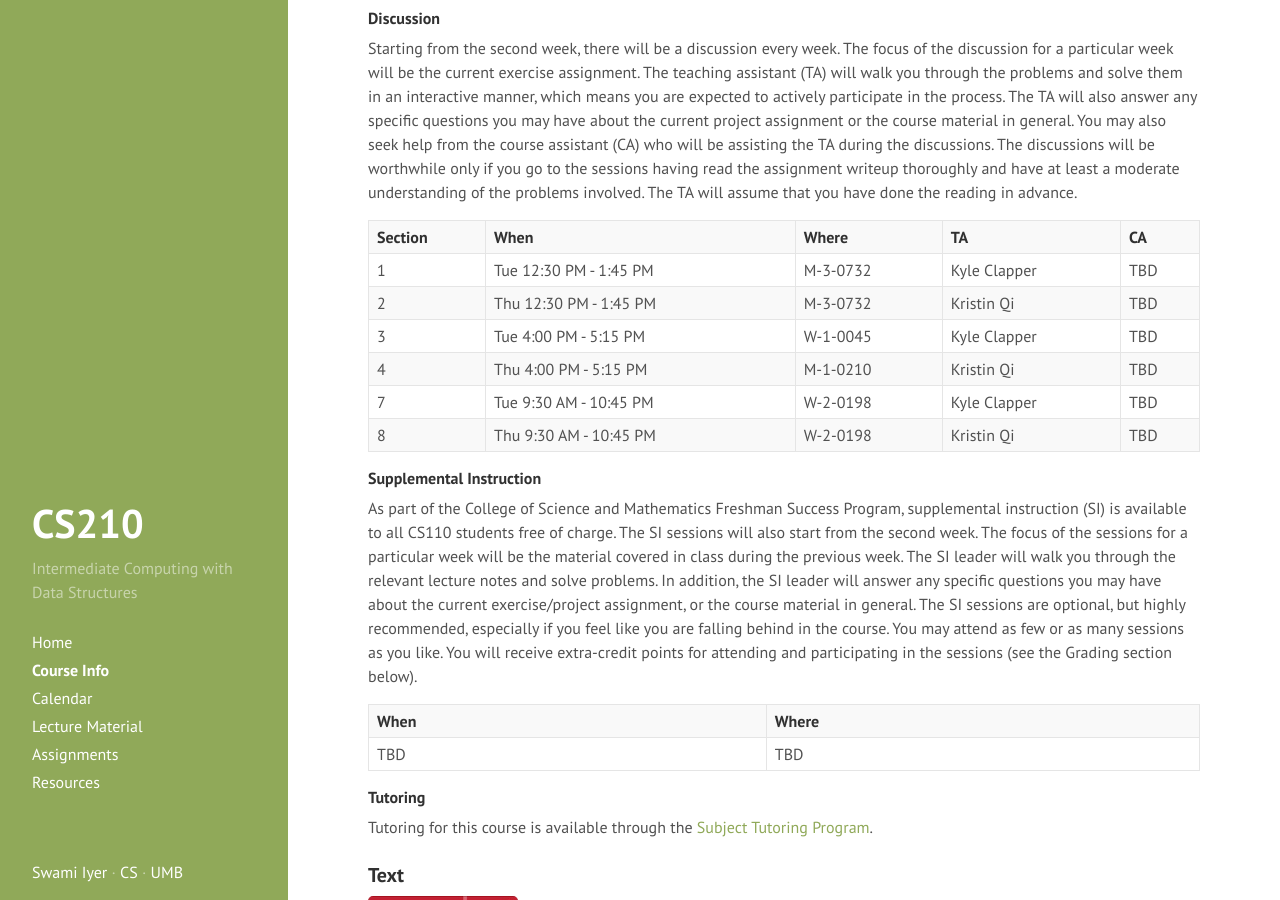
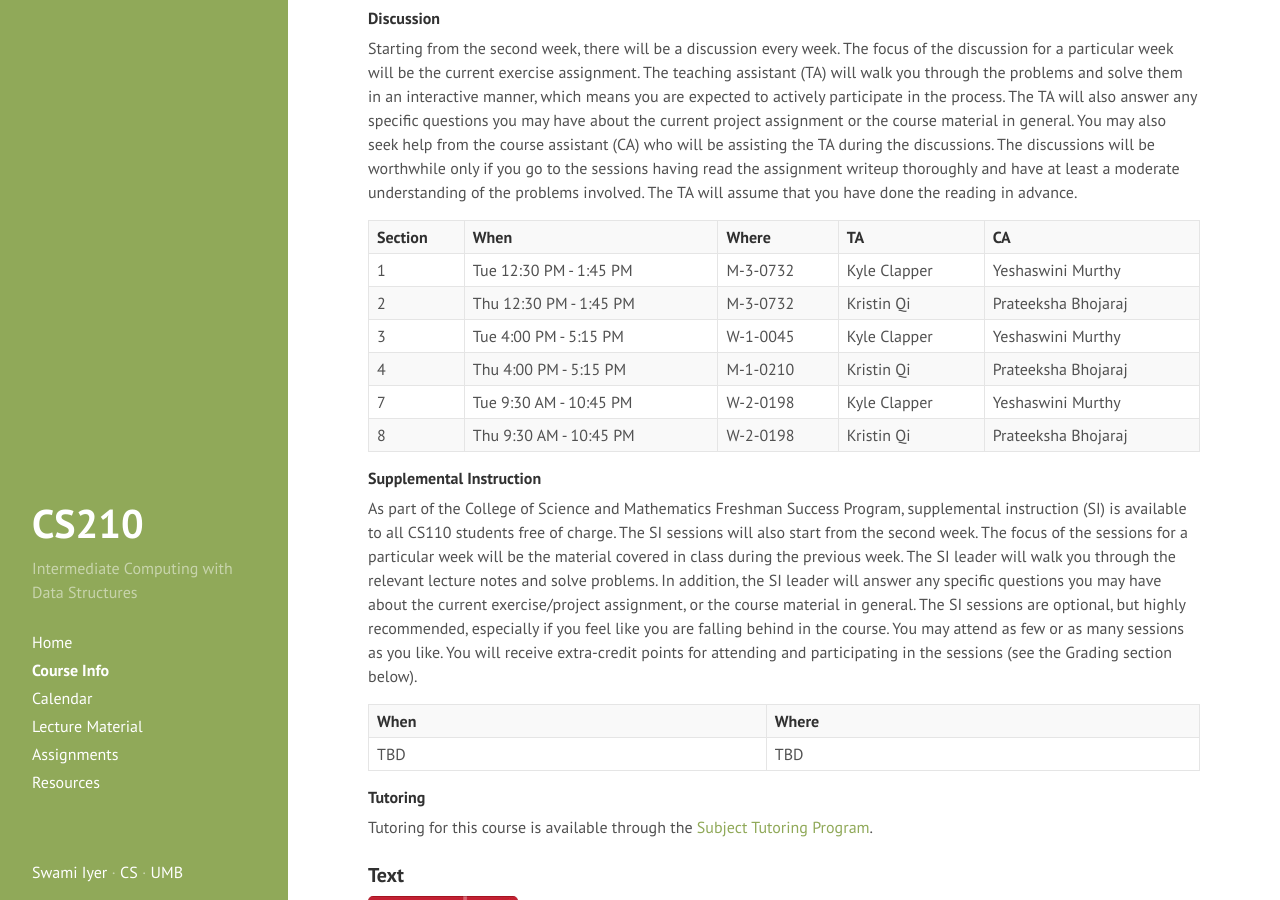
Before and after one commit to swamiiyer/swamiiyer.github.io, a Jekyll site: the page built from _pages/cs210/course_info.md, in a window 1280 px wide and 900 px high, scrolled down 1138 px. Built offline with Jekyll 4.4.1, drawn with Linux system fonts in a browser that asks for light colours.

Commit message:
minor changes

```diff
--- a/_pages/cs210/course_info.md
+++ b/_pages/cs210/course_info.md
@@ -37,12 +37,12 @@ We will have two lectures per week, during which I will present the material fro
 Starting from the second week, there will be a discussion every week. The focus of the discussion for a particular week will be the current exercise assignment. The teaching assistant (TA) will walk you through the problems and solve them in an interactive manner, which means you are expected to actively participate in the process. The TA will also answer any specific questions you may have about the current project assignment or the course material in general. You may also seek help from the course assistant (CA) who will be assisting the TA during the discussions. The discussions will be worthwhile only if you go to the sessions having read the assignment writeup thoroughly and have at least a moderate understanding of the problems involved. The TA will assume that you have done the reading in advance.
 
 | **Section** | **When** | **Where** | **TA** | **CA** |
-1 | Tue 12:30 PM - 1:45 PM | M-3-0732 | Kyle Clapper | TBD |
-2 | Thu 12:30 PM - 1:45 PM | M-3-0732 | Kristin Qi | TBD |
-3 | Tue 4:00 PM - 5:15 PM | W-1-0045 | Kyle Clapper | TBD |
-4 | Thu 4:00 PM - 5:15 PM | M-1-0210 | Kristin Qi | TBD |
-7 | Tue 9:30 AM - 10:45 PM | W-2-0198 | Kyle Clapper | TBD |
-8 | Thu 9:30 AM - 10:45 PM | W-2-0198 | Kristin Qi | TBD |
+1 | Tue 12:30 PM - 1:45 PM | M-3-0732 | Kyle Clapper | Yeshaswini Murthy |
+2 | Thu 12:30 PM - 1:45 PM | M-3-0732 | Kristin Qi | Prateeksha Bhojaraj |
+3 | Tue 4:00 PM - 5:15 PM | W-1-0045 | Kyle Clapper | Yeshaswini Murthy |
+4 | Thu 4:00 PM - 5:15 PM | M-1-0210 | Kristin Qi | Prateeksha Bhojaraj |
+7 | Tue 9:30 AM - 10:45 PM | W-2-0198 | Kyle Clapper | Yeshaswini Murthy |
+8 | Thu 9:30 AM - 10:45 PM | W-2-0198 | Kristin Qi | Prateeksha Bhojaraj |
 
 #### Supplemental Instruction
 
```
Also changed, not shown: _pages/cs451/index.md (+4 -0 lines), _pages/cs451/projects.md (+5 -1 lines).
